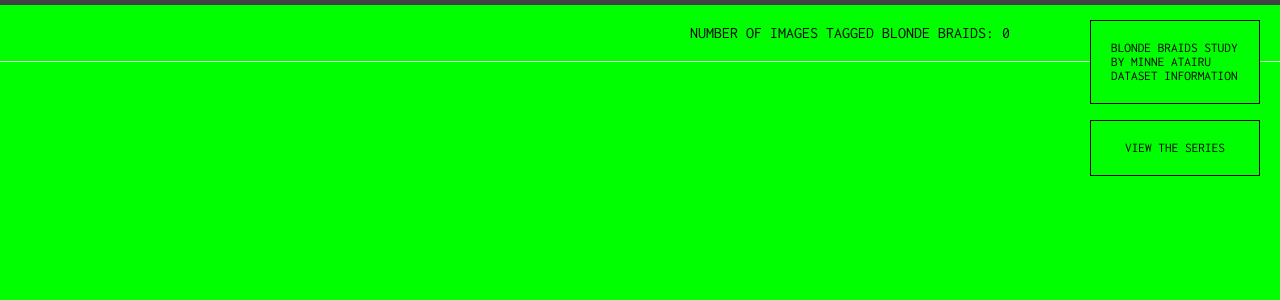
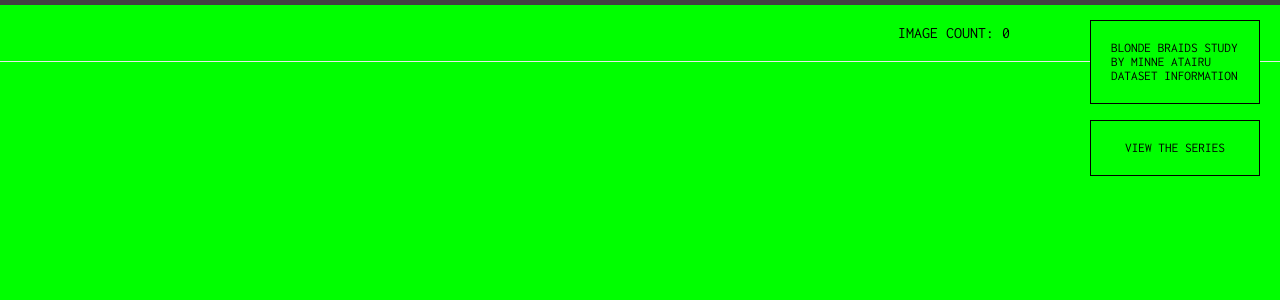
Before and after one commit to saimayasmeen4/minneatairu-json.github.io, a Jekyll site: the page built from about.markdown, in a window 1280 px wide. Shown: the top 300 px of the page. Built offline with Jekyll 4.4.1, drawn with Linux system fonts in a browser that asks for light colours; comment, search, counter and statistics services are not loaded.

Commit message:
IMAGE COUNT

```diff
--- a/_includes/header.html
+++ b/_includes/header.html
@@ -5,7 +5,7 @@
 
     <nav class="site-nav">
 
-      <div id="imageCount">NUMBER OF IMAGES TAGGED BLONDE BRAIDS: 0</div>
+      <div id="imageCount">IMAGE COUNT: 0</div>
 
       <div class="fixed-column">
 
@@ -275,7 +275,7 @@ $(function () {
     });
     // After adding all images, update the count
   var imageCount = document.getElementById("lightgallery1").getElementsByTagName("img").length;
-  document.getElementById("imageCount").innerText = 'Number of images: ' + imageCount;
+  document.getElementById("imageCount").innerText = 'IMAGE COUNT: ' + imageCount;
   });
 
   // Get the modal
```
